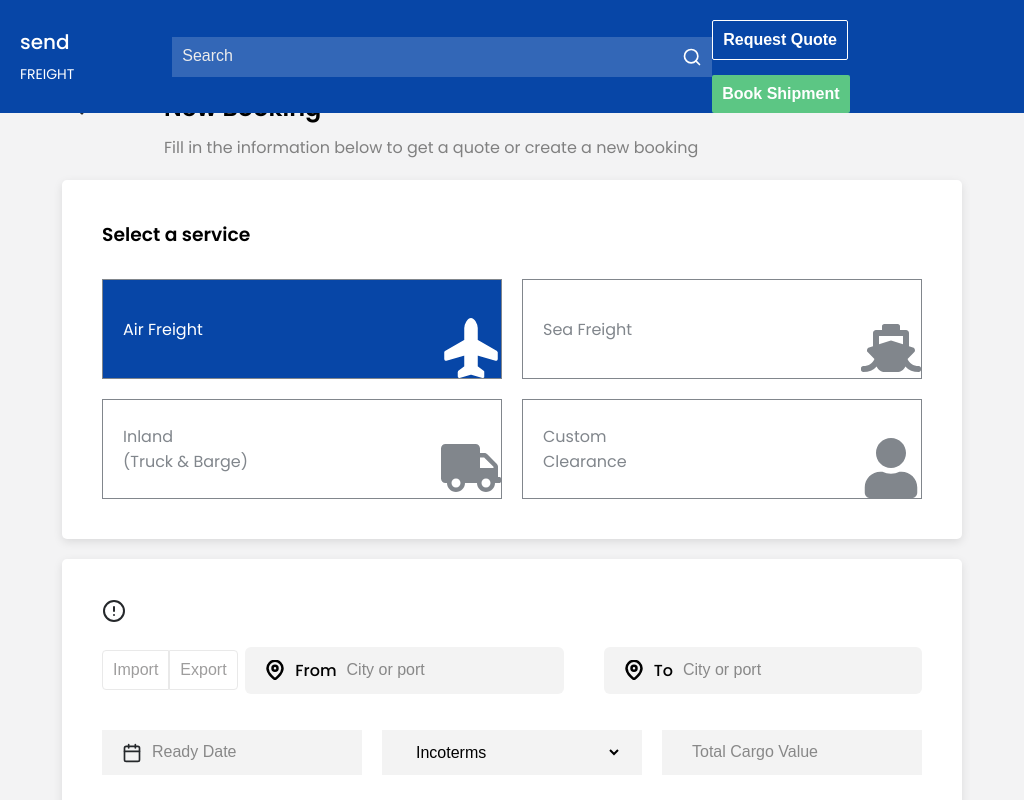
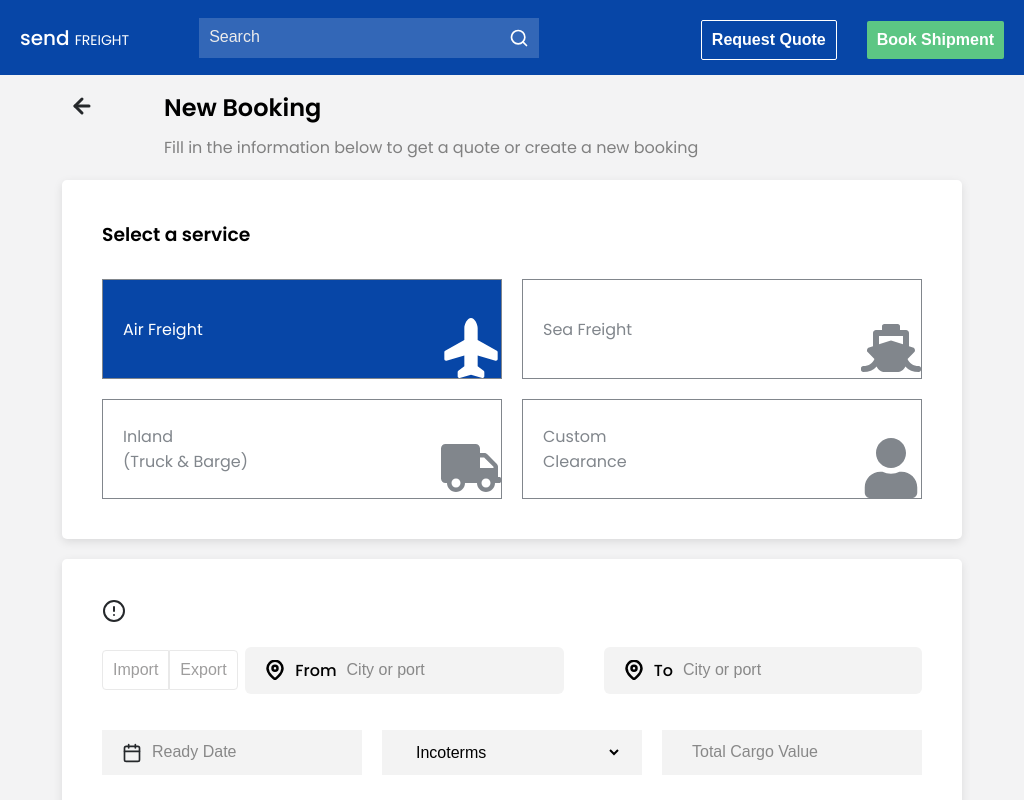
Before and after one commit to Dr-Oxy/send-freight, a React (Create React App) app: page / in a window 1024 px wide. Shown: the top 800 px of the page. Built offline with nearby package versions, Linux system fonts and the light colour scheme.

Commit message:
fixed z-index

```diff
--- a/src/Assets/header.css
+++ b/src/Assets/header.css
@@ -4,7 +4,7 @@ header {
   padding: 10px;
   position: fixed;
   top: 0;
-  z-index: 9999px;
+  z-index: 9999999;
   width: 100%;
 }
 
@@ -114,7 +114,41 @@ header .desktop.header-right {
   display: none;
 }
 
-@media screen and (min-width: 1000px) {
+@media screen and (min-width: 900px) and (max-width: 1099px) {
+  header {
+    padding: 0 20px;
+    display: flex;
+    justify-content: space-between;
+    align-items: center;
+  }
+
+  .mobile-view-menu {
+    display: none;
+  }
+
+  header .header-left {
+    display: flex;
+  }
+
+  header .header-left .desktop.search {
+    display: flex;
+    margin-left: 70px;
+  }
+
+  header .header-left .desktop.search input {
+    width: 300px;
+  }
+
+  header .desktop.header-right {
+    display: block;
+  }
+
+  header .desktop.header-right .request-btn {
+    margin-right: 30px;
+  }
+}
+
+@media screen and (min-width: 1100px) {
   header {
     padding: 0 20px;
     display: flex;
@@ -147,239 +181,3 @@ header .desktop.header-right {
     margin-right: 30px;
   }
 }
-
-/* header .header-left {
-  display: flex;
-  justify-content: space-between;
-  align-items: center;
-  margin-bottom: 20px;
-}
-
-header .header-left .logo {
-  font-size: 20px;
-  font-weight: 500;
-}
-
-header .header-left .logo span {
-  font-weight: 400;
-  text-transform: uppercase;
-  font-size: 14px;
-}
-
-header .header-left .search {
-  background: rgba(255, 255, 255, 0.178);
-  color: white;
-
-  display: flex;
-  align-items: center;
-  padding: 5px;
-  margin-left: 5px;
-}
-
-header .header-left .search input {
-  background: transparent;
-  border: none;
-  outline: none;
-}
-
-.search-field ::placeholder {
-  color: red !important;
-}
-
-header .header-left .search {
-  display: none;
-}
-
-header .header-right {
-  display: flex;
-  justify-content: space-between;
-}
-
-header .header-right button {
-  text-transform: capitalize;
-  font-size: 16px;
-  border-radius: 2px;
-  padding: 10px;
-  outline: none;
-  color: rgb(255, 255, 255);
-  font-weight: 700;
-  cursor: pointer;
-}
-
-header .header-right .request-btn {
-  background: transparent;
-  border: 1px solid white;
-  margin-right: 5px;
-  transition: 0;
-}
-
-header .header-right .request-btn:hover {
-  background-color: rgba(255, 255, 255, 0.829);
-  color: #0746a7;
-  border: none;
-  transition: all ease 0.3;
-}
-
-header .header-right .book-btn {
-  background: #5cc684;
-  border: none;
-}
-
-header .header-right .book-btn:hover {
-  background-color: rgba(255, 255, 255, 0.829);
-  color: #5cc684;
-}
-
-header .header-right {
-  display: none;
-} */
-
-/* @media screen and (min-width: 600px) {
-  header {
-    padding: 20px;
-  }
-
-  header .header-left .search {
-    padding: 10px 15px;
-  }
-
-  header .header-left .search input {
-    width: 300px;
-  }
-
-  header .header-right {
-    justify-content: center;
-  }
-
-  header .header-right button {
-    border-radius: 5px;
-    padding: 10px 20px;
-  }
-
-  header .header-right .request-btn {
-    margin-right: 40px;
-  }
-} */
-
-/* @media screen and (min-width: 1200px) {
-  header .mobile-menu-action {
-    display: none;
-  }
-  header {
-    background: #0746a7;
-    color: #fff;
-    padding: 10px;
-  }
-
-  header .header-left {
-    display: flex;
-    justify-content: space-between;
-    align-items: center;
-    margin-bottom: 20px;
-  }
-
-  header .header-left .logo {
-    font-size: 20px;
-    font-weight: 500;
-  }
-
-  header .header-left .logo span {
-    font-weight: 400;
-    text-transform: uppercase;
-    font-size: 14px;
-  }
-
-  header .header-left .search {
-    background: rgba(255, 255, 255, 0.178);
-    color: white;
-
-    display: flex;
-    align-items: center;
-    padding: 5px;
-    margin-left: 5px;
-  }
-
-  header .header-left .search input {
-    background: transparent;
-    border: none;
-    outline: none;
-  }
-
-  .search-field ::placeholder {
-    color: red !important;
-  }
-
-  header .header-right {
-    display: flex;
-    justify-content: space-between;
-  }
-
-  header .header-right button {
-    text-transform: capitalize;
-    font-size: 16px;
-    border-radius: 2px;
-    padding: 10px;
-    outline: none;
-    color: rgb(255, 255, 255);
-    font-weight: 700;
-    cursor: pointer;
-  }
-
-  header .header-right .request-btn {
-    background: transparent;
-    border: 1px solid white;
-    margin-right: 5px;
-    transition: 0;
-  }
-
-  header .header-right .request-btn:hover {
-    background-color: rgba(255, 255, 255, 0.829);
-    color: #0746a7;
-    border: none;
-    transition: all ease 0.3;
-  }
-
-  header .header-right .book-btn {
-    background: #5cc684;
-    border: none;
-  }
-
-  header .header-right .book-btn:hover {
-    background-color: rgba(255, 255, 255, 0.829);
-    color: #5cc684;
-  }
-} */
-
-/* @media screen and (min-width: 1200px) {
-  header {
-    padding: 20px;
-    display: flex;
-    justify-content: space-between;
-  }
-
-  header .header-left {
-    margin-bottom: unset;
-  }
-
-  header .header-right {
-    display: block;
-  }
-
-  header .mobile-view-menu {
-    display: none;
-  }
-
-  header .header-left .search {
-    display: block;
-    margin-left: 50px;
-    padding: 10px 20px;
-  }
-
-  header .header-left .search input {
-    width: 500px;
-  }
-
-  header .header-right button {
-    padding: 10px 30px;
-  }
-} */
```
